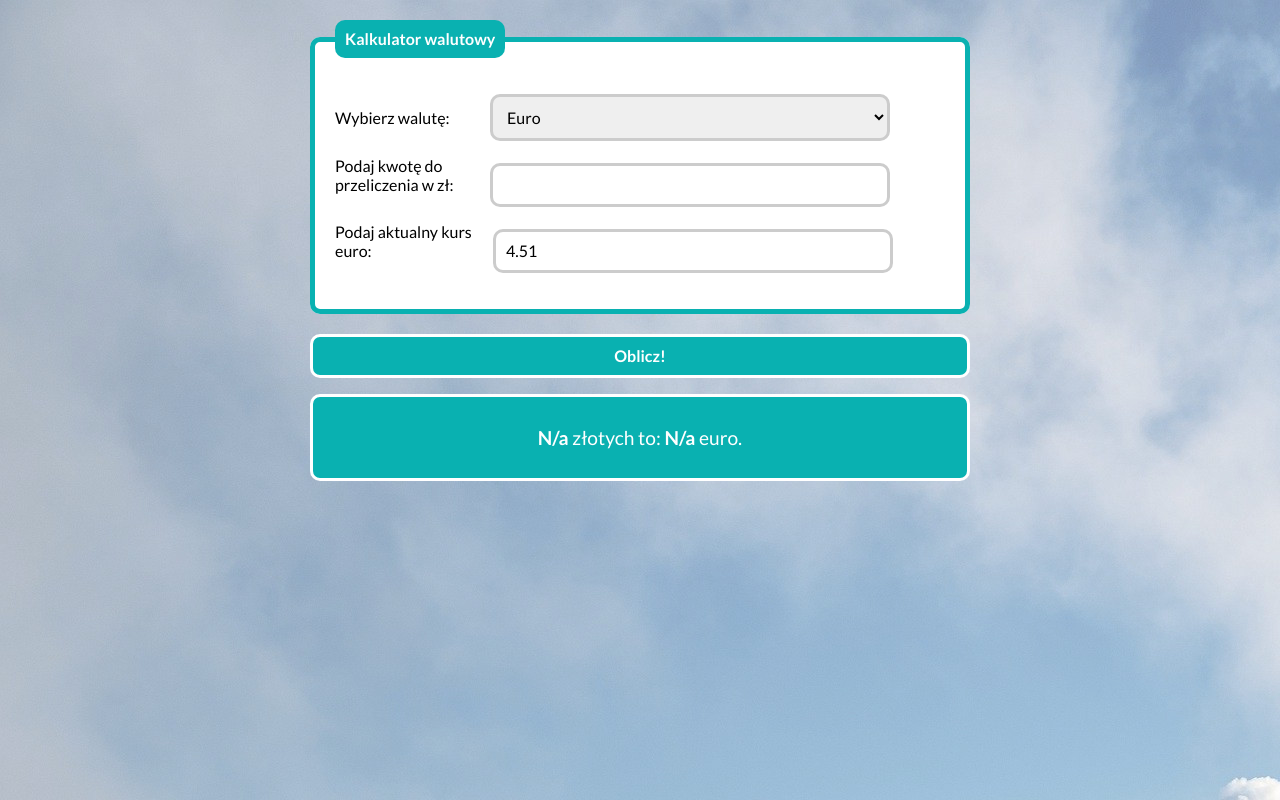
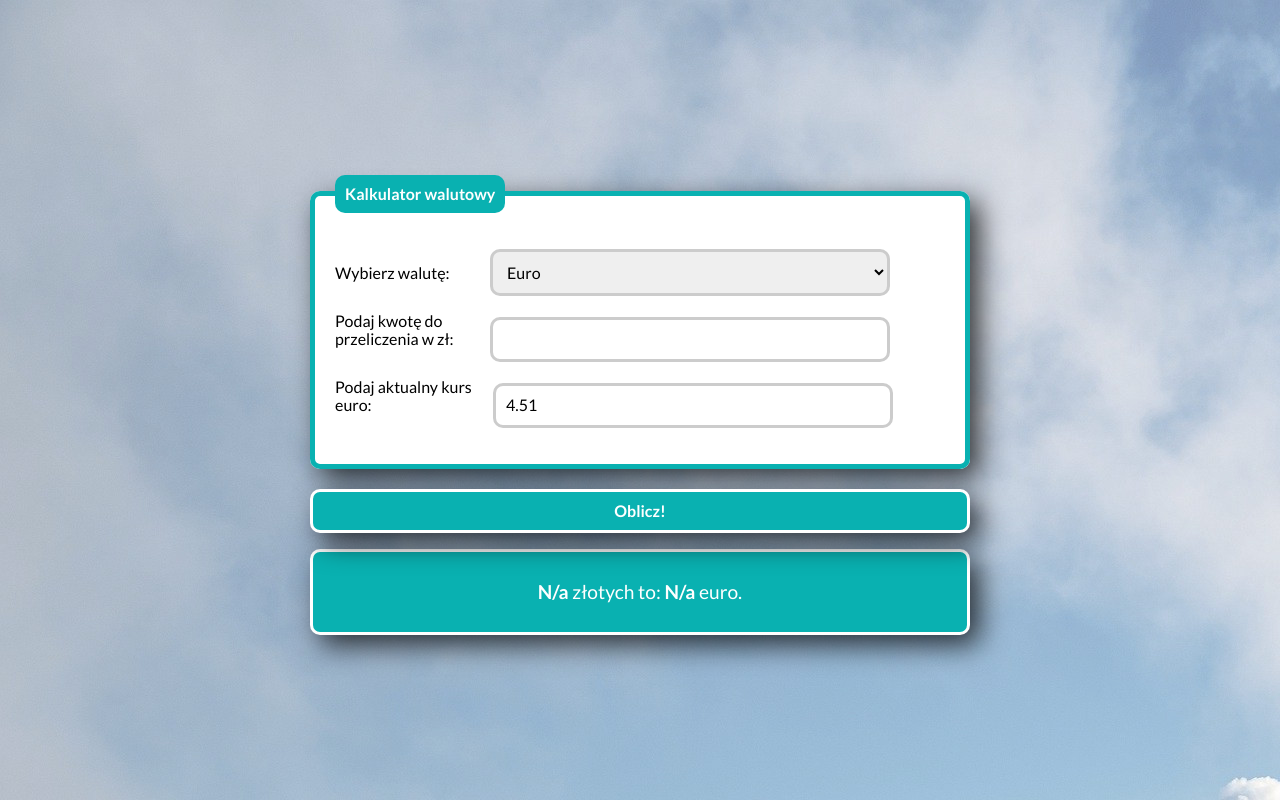
Before and after one commit to Kacper218/currency-calculator, a plain HTML site: page index.html in a window 1280 px wide. Drawn offline with nearby package versions, Linux system fonts and the light colour scheme.

Commit message:
added flex and shadows

```diff
--- a/CSS/container.css
+++ b/CSS/container.css
@@ -1,4 +1,5 @@
 .container {
+    flex-basis: 700px;
     max-width: 700px;
     margin: 0 auto;
     padding: 0 20px;
--- a/CSS/form.css
+++ b/CSS/form.css
@@ -14,6 +14,7 @@
 }
 
 .form__button {
+    box-shadow: 10px 10px 28px 0px rgba(0, 0, 0, 0.75);
     font-weight: bold;
     width: 100%;
     border: none;
@@ -33,6 +34,7 @@
 }
 
 .form__fieldset {
+    box-shadow: 10px 10px 28px 0px rgba(0, 0, 0, 0.75);
     background-color: white;
     padding: 20px;
     border: 5px solid rgb(9, 177, 177);
@@ -50,6 +52,7 @@
 }
 
 .form__score {
+    box-shadow: 10px 10px 28px 0px rgba(0, 0, 0, 0.75);
     color: white;
     background-color: rgb(9, 177, 177);
     text-align: center;
--- a/CSS/style.css
+++ b/CSS/style.css
@@ -9,6 +9,10 @@ html {
 }
 
 .body {
+    display: flex;
+    align-items: center;
+    justify-content: center;
+    min-height: 100vh;
     font-family: 'Lato', sans-serif;
     background-image: url("../images/background.jpg");
 }
```
